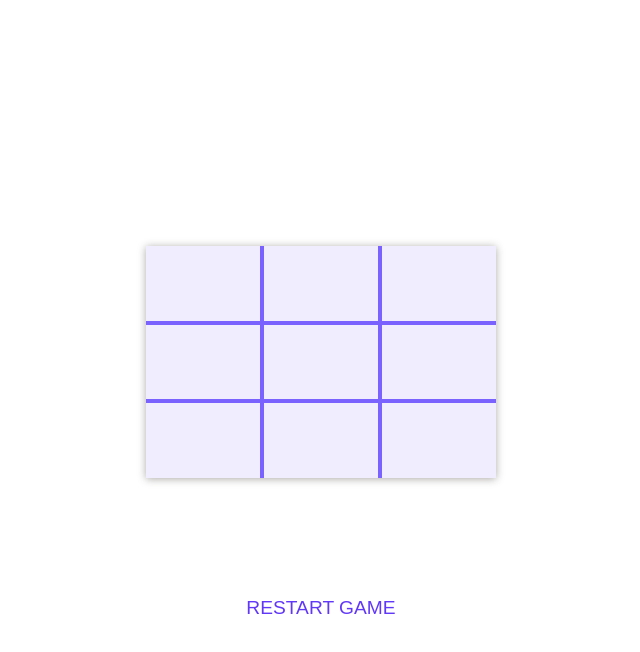
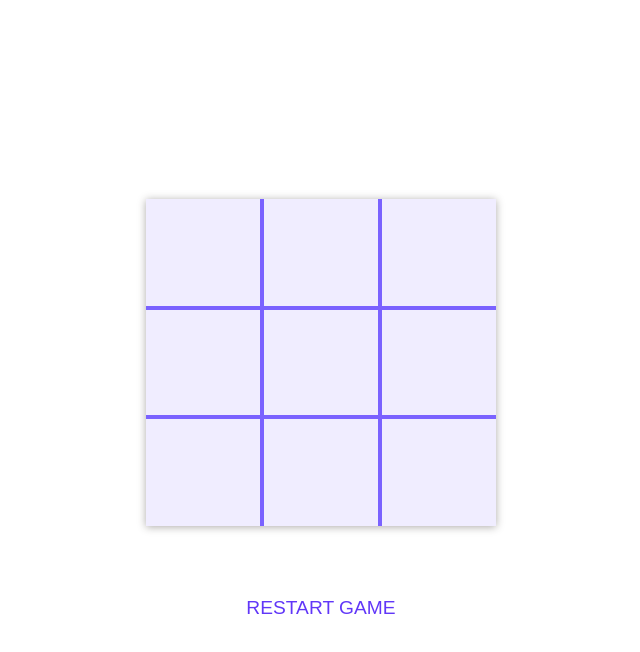
Before and after one commit to jon-tow/impossible-tic-tac-toe, a plain HTML site: page index.html in a window 1280 px wide. Shown: the part 110-762 px from the top of the page, without its empty margins (319-959 px from the left). Drawn offline with Linux system fonts and the light colour scheme.

Commit message:
fix table height overflow

```diff
--- a/index.html
+++ b/index.html
@@ -65,6 +65,7 @@
     }
 
     .board-div {
+      height: 100%;
       grid-area: board-div;
       display: flex;
       flex-flow: column wrap;
@@ -79,7 +80,7 @@
 
     .board-table {
       width: 100%;
-      height: 50%;
+      height: 100%;
       border-radius: 4px;
       border-collapse: collapse;
       border-spacing: 0;
@@ -97,7 +98,6 @@
       -moz-box-shadow: var(--inner-shadow);
       -webkit-box-shadow: var(--inner-shadow);
       box-shadow: var(--inner-shadow);
-
     }
 
     .board-table td:hover {
```
